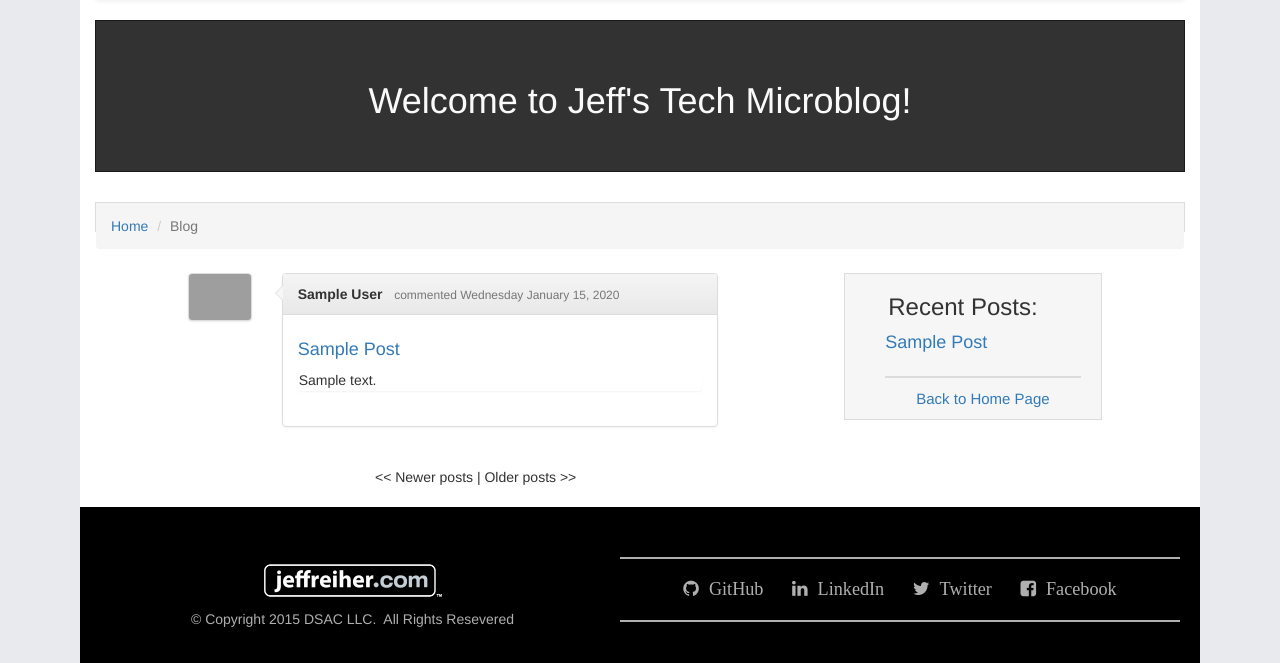
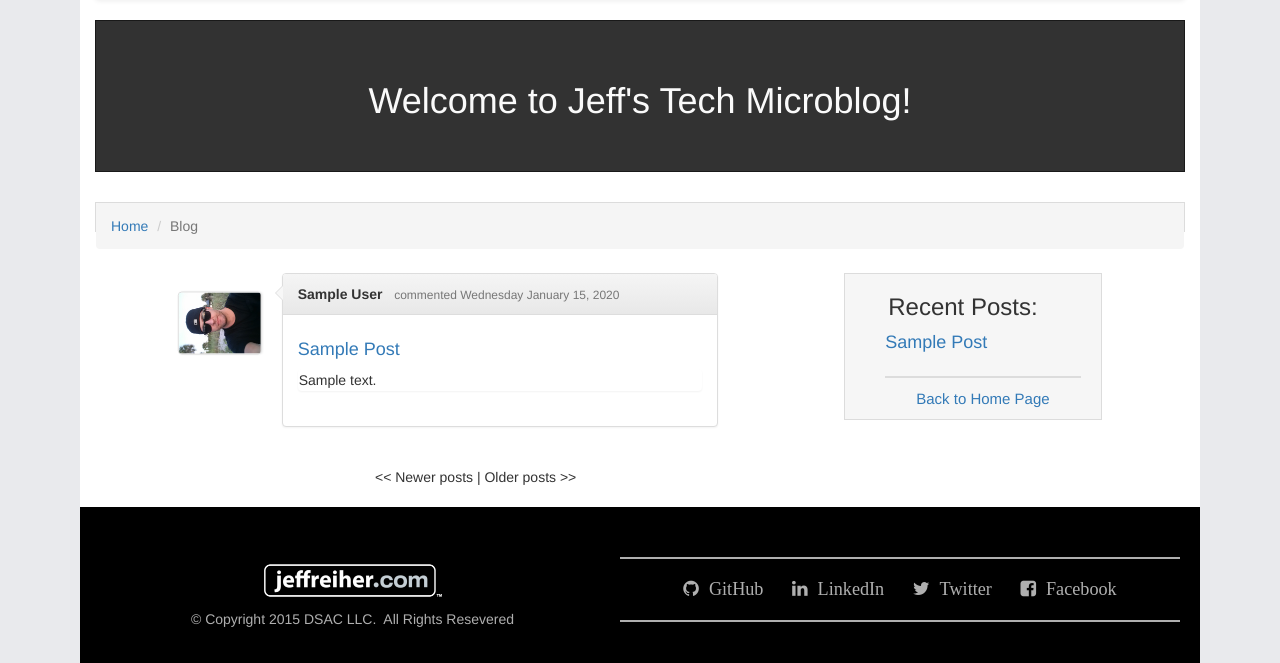
Before and after one commit to jreiher2003/jeff-heroku, a Flask app: page /blog in a window 1280 px wide. Shown: the part 52-715 px from the top of the page. Run offline with Flask 2, Linux system fonts and the light colour scheme; tables that the repository leaves empty hold one stand-in row (values such as "Sample post"); some libraries are stand-ins or nearby versions; grey boxes are pictures that could not be loaded.

Commit message:
Add profile pic to comments

```diff
--- a/app/static/css/styles.css
+++ b/app/static/css/styles.css
@@ -1,5 +1,12 @@
 html {
 	background-color: #e9eaed;
+}
+img.profile {
+	width: 75px;
+	margin-top: 8px;
+    -ms-transform: rotate(-90deg);
+    -webkit-transform: rotate(-90deg);
+    transform: rotate(-90deg);
 }
 .jcarousel ul li img {
 	display: block;
--- a/app/templates/blog.html
+++ b/app/templates/blog.html
@@ -37,7 +37,7 @@
 		<div class="blog-post">
 			<div class="row">
 				<div class="col-xs-2 col-md-2">
-					<img class="img-responsive thumbnail" src="https://ssl.gstatic.com/accounts/ui/avatar_2x.png" height="75" width="75">
+					<img class="img-responsive thumbnail profile" src="{{ url_for('static', filename='images/profile.jpg')}}" width="75">
 				</div>
 				<div class="col-xs-10 col-md-10 ">
 					<div class="panel panel-default">
```
Also changed, not shown: app/static/images/profile.jpg (added).
